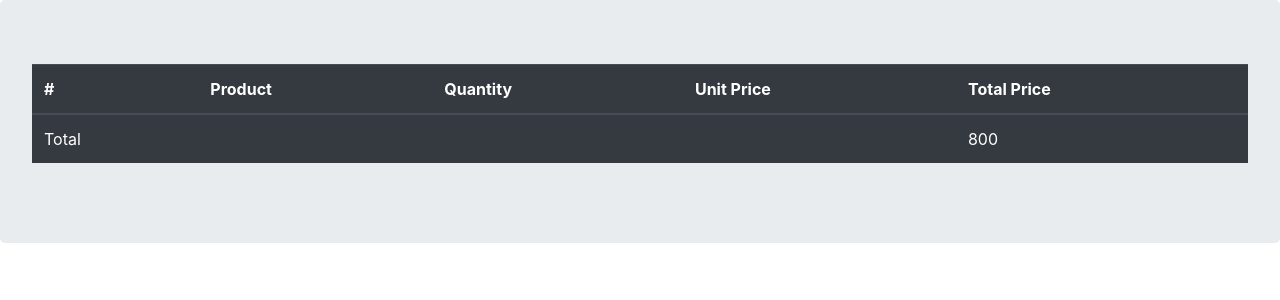
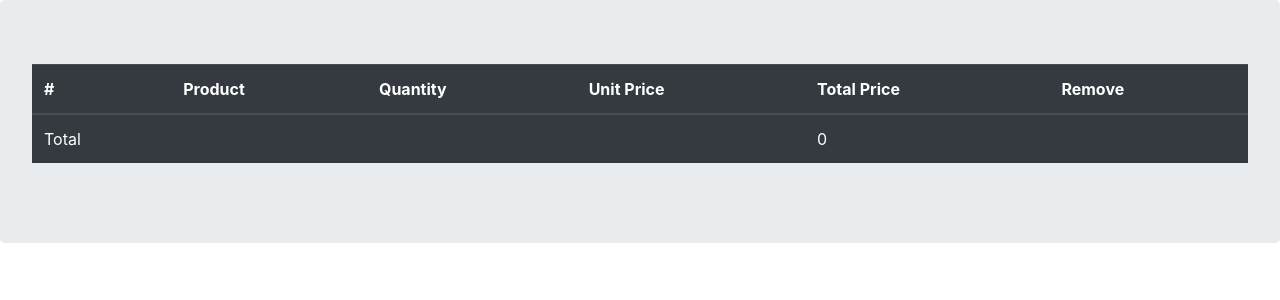
Before and after one commit to mahdi-zarepour/Shop, a Django app: page /cart/ in a window 1280 px wide. Shown: the part 56-356 px from the top of the page. Run offline with Django 3.2, Linux system fonts and the light colour scheme; some libraries are stand-ins or nearby versions.

Commit message:
Add Remove Feature For Cart.

```diff
--- a/cart/cart.py
+++ b/cart/cart.py
@@ -19,6 +19,28 @@ class Cart:
     def save(self):
         self.session.modified = True
 
+
+    def add(self, product, quantity):
+        product_id = str(product.id) # for read from session, must be a string
+
+        if product_id not in self.cart:
+            self.cart[product_id] = {'quantity': 0, 'price': str(product.price)}
+
+        self.cart[product_id]['quantity'] += quantity
+        self.save()
+
+
+    def get_total_price(self):
+        return sum(Decimal(item['price']) * item['quantity'] for item in self.cart.values())
+
+
+    def remove(self, product):
+        product_id = str(product.id)
+        if product_id in self.cart:
+            del self.cart[product_id]
+            self.save()
+
+
     def __iter__(self):
         product_ids = self.cart.keys()
         products = Product.objects.filter(id__in=product_ids)
@@ -29,13 +51,3 @@ class Cart:
         for item in cart.values():
             item['total_price'] = Decimal(item['price']) * item['quantity']
             yield item
-
-
-    def add(self, product, quantity):
-        product_id = str(product.id) # for read from session, must be a string
-
-        if product_id not in self.cart:
-            self.cart[product_id] = {'quantity': 0, 'price': str(product.price)}
-
-        self.cart[product_id]['quantity'] += quantity
-        self.save()
--- a/cart/templates/cart/cart_detail.html
+++ b/cart/templates/cart/cart_detail.html
@@ -11,6 +11,7 @@
         <th scope="col">Quantity</th>
         <th scope="col">Unit Price</th>
         <th scope="col">Total Price</th>
+        <th scope="col">Remove</th>
     </tr>
     </thead>
     <tbody>
@@ -21,12 +22,13 @@
         <td>{{ item.quantity }}</td>
         <td>{{ item.price }}</td>
         <td>{{ item.total_price }}</td>
+        <td><a href="{% url 'cart:cart_remove' item.product.id %}" class="btn btn-danger">Remove</a></td>
     </tr>
     {% endfor %}
     <tr>
         <td>Total</td>
         <td colspan="3"></td>
-        <td>800</td>
+        <td>{{ cart.get_total_price }}</td>
     </tr>
     </tbody>
 </table>
--- a/cart/urls.py
+++ b/cart/urls.py
@@ -5,5 +5,6 @@ from . import views
 app_name = 'cart'
 urlpatterns = [
     path('', views.CartDetail.as_view(), name='cart_detail'),
-    path('add/<int:product_id>', views.CartAdd.as_view(), name='cart_add')
+    path('add/<int:product_id>', views.CartAdd.as_view(), name='cart_add'),
+    path('remove/<int:product_id>', views.CartRemove.as_view(), name='cart_remove'),
 ]
--- a/cart/views.py
+++ b/cart/views.py
@@ -31,3 +31,12 @@ class CartAdd(View):
 
     def get(self, request):
         return redirect('shop:all_product')
+
+
+
+class CartRemove(View):
+    def get(self, request, *args, **kwargs):
+        cart = Cart(request)
+        product = get_object_or_404(Product, id=self.kwargs['product_id'])
+        cart.remove(product)
+        return redirect('cart:cart_detail')
```
Also changed, not shown: db.sqlite3.
